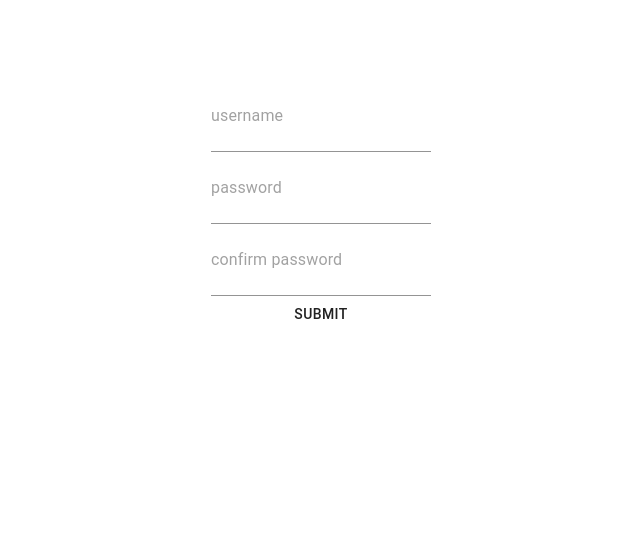
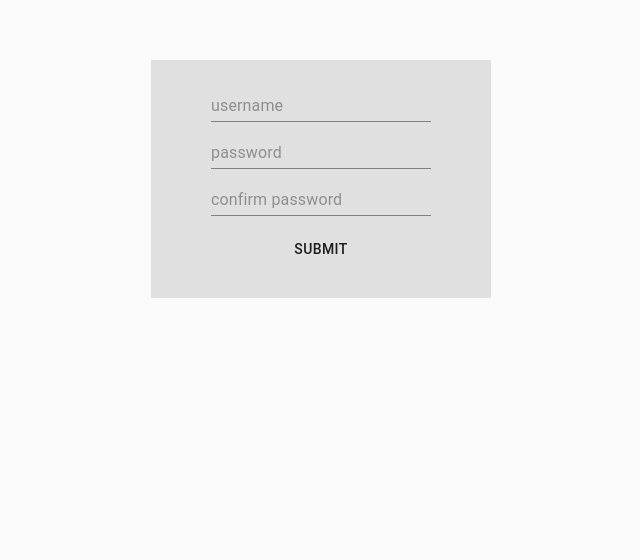
Before and after one commit to yutveg/Auth-React-Front-End, a React (Create React App) app in the folder simple-user-dash/: page / in a window 1280 px wide. Shown: the part 240-800 px from the top of the page, without its empty margins (319-959 px from the left). Built offline with nearby package versions, Linux system fonts and the light colour scheme.

Commit message:
changed body background color and fixed margins for field inputs

```diff
--- a/simple-user-dash/src/App.tsx
+++ b/simple-user-dash/src/App.tsx
@@ -7,6 +7,7 @@ const App: React.FC = () => {
   return (
     <div className="App">
       <Register />
+      <Login />
     </div>
   );
 };
--- a/simple-user-dash/src/components/auth/formStyles.tsx
+++ b/simple-user-dash/src/components/auth/formStyles.tsx
@@ -3,10 +3,10 @@ import styled from 'styled-components';
 export const AuthForm = styled.div`
   margin: 300px auto;
   padding: 20px;
-  backgroundcolor: #fafafa;
+  background-color: #e0e0e0;
   width: 300px;
 
-  input {
-    margin: 20px 0;
+  * {
+    margin: 5px 0;
   }
 `;
--- a/simple-user-dash/src/index.css
+++ b/simple-user-dash/src/index.css
@@ -1,4 +1,5 @@
 body {
+  background-color: #fafafa;
   margin: 0;
   font-family: -apple-system, BlinkMacSystemFont, 'Segoe UI', 'Roboto', 'Oxygen',
     'Ubuntu', 'Cantarell', 'Fira Sans', 'Droid Sans', 'Helvetica Neue',
```
